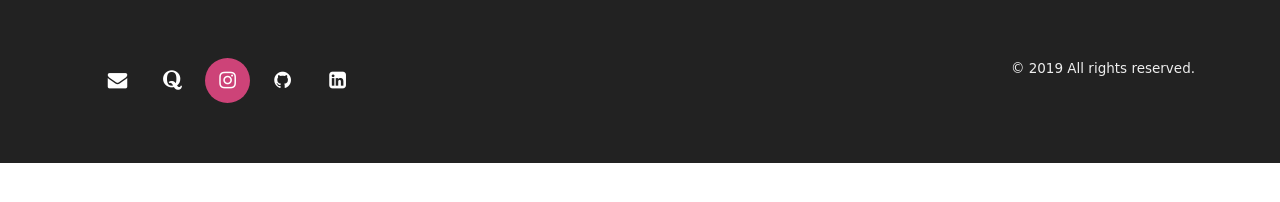
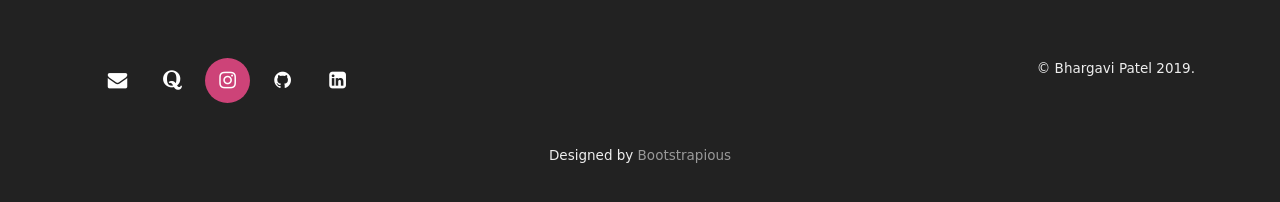
Before and after one commit to bhargavipatel259/Website, a plain HTML site: page index.html in a window 1280 px wide. Shown: the part 3537-3739 px from the top of the page. Before the commit the page ends 3700 px from the top, so only its background shows below. Drawn offline with nearby package versions, Linux system fonts and the light colour scheme; some packages are replaced by stand-ins of ours; a web font is replaced by a local one.

Commit message:
Update index.html

```diff
--- a/index.html
+++ b/index.html
@@ -277,7 +277,12 @@
           </div>
           <!-- /.6-->
           <div class="col-md-6 text-center text-lg-right mt-4 mt-lg-0">
-            <p>© 2019 All rights reserved.</p>
+            <p>© Bhargavi Patel 2019.</p>
+          </div>
+          <div class="col-12 mt-4">
+            <p class="template-bootstrapious">Designed by <a href="https://www.bootstrapious.com">Bootstrapious</a>
+              <!-- Please do not remove the backlink to us unless you support further theme's development at https://bootstrapious.com/donate. It is part of the license conditions. Thank you for understanding :)-->
+            </p>
           </div>
         </div>
       </div>
```
